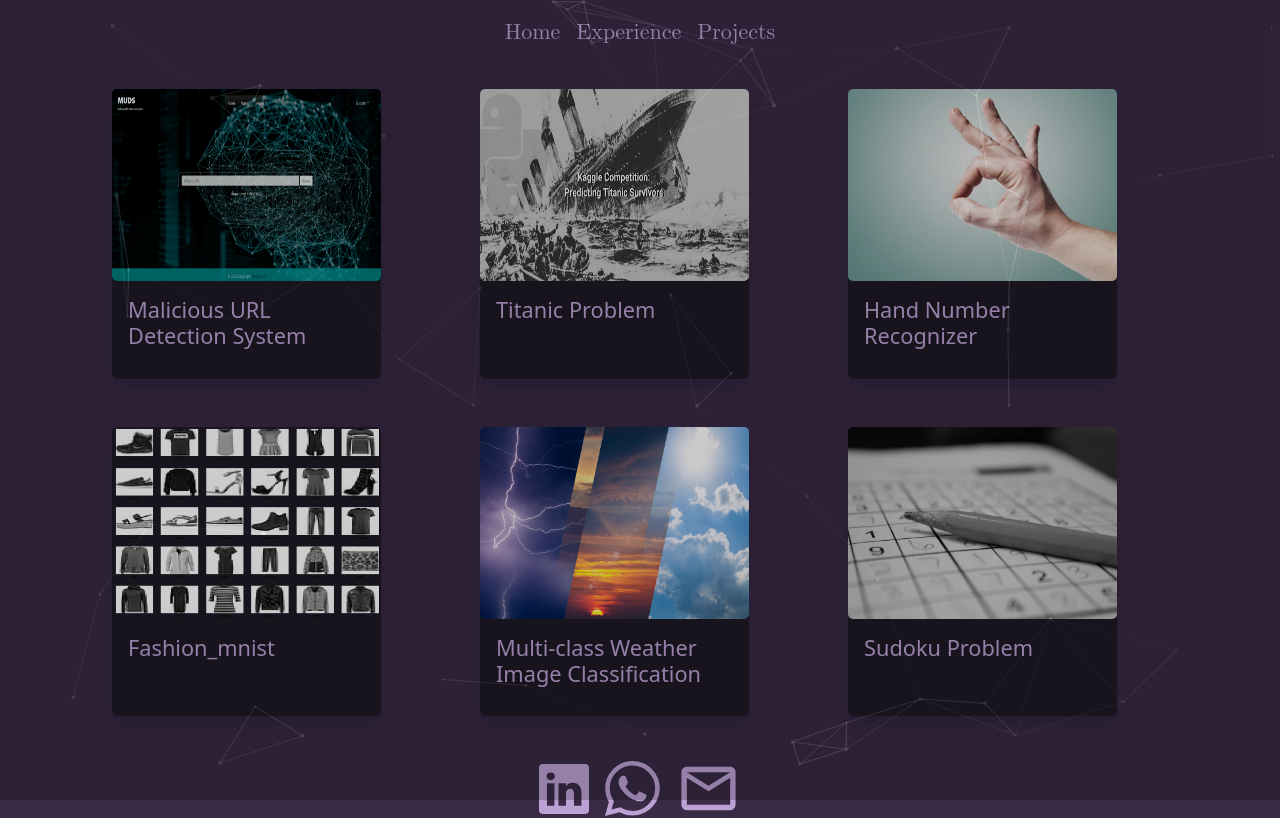
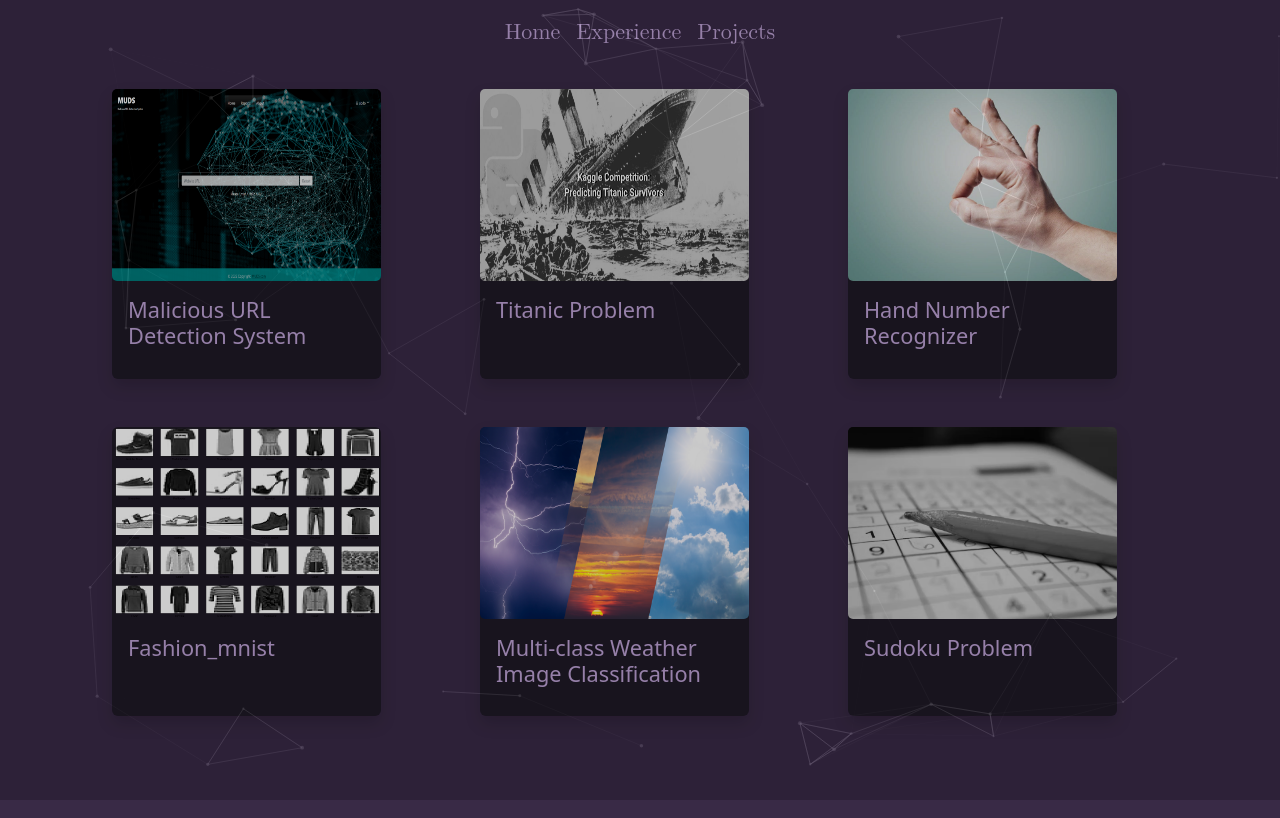
Before and after one commit to abdogomaa201099/portfolio, a React (Create React App) app: page /projects in a window 1280 px wide. Shown: the top 818 px of the page. Built offline with nearby package versions, Linux system fonts and the light colour scheme.

Commit message:
Minor Change 2

```diff
--- a/src/Components/Projects.js
+++ b/src/Components/Projects.js
@@ -10,7 +10,7 @@ const Projects = () => {
 
         <div style={{ backgroundColor: '#392A46', height: "100vh" }}>
             <Container fluid className='p-0 m-0' style={{ backgroundColor: '#392A46' }}>
-                <Row className='d-flex justify-content-center  mx-0'>
+                <Row className='d-flex justify-content-center mx-0' style={{ paddingBottom: 222 }}>
                     {Object.entries(projectItems).map(([key, project]) => (
                         <NavLink key={key} to={"/projects/" + key} className='col-3 m-4 bgImage' style={{ color: "black", textDecorationLine: "none", padding: "0px" }}>
                             <Card className='acard shadow' style={{ width: "21vw", border: "none", backgroundColor: "#1F1926" }}>
```
